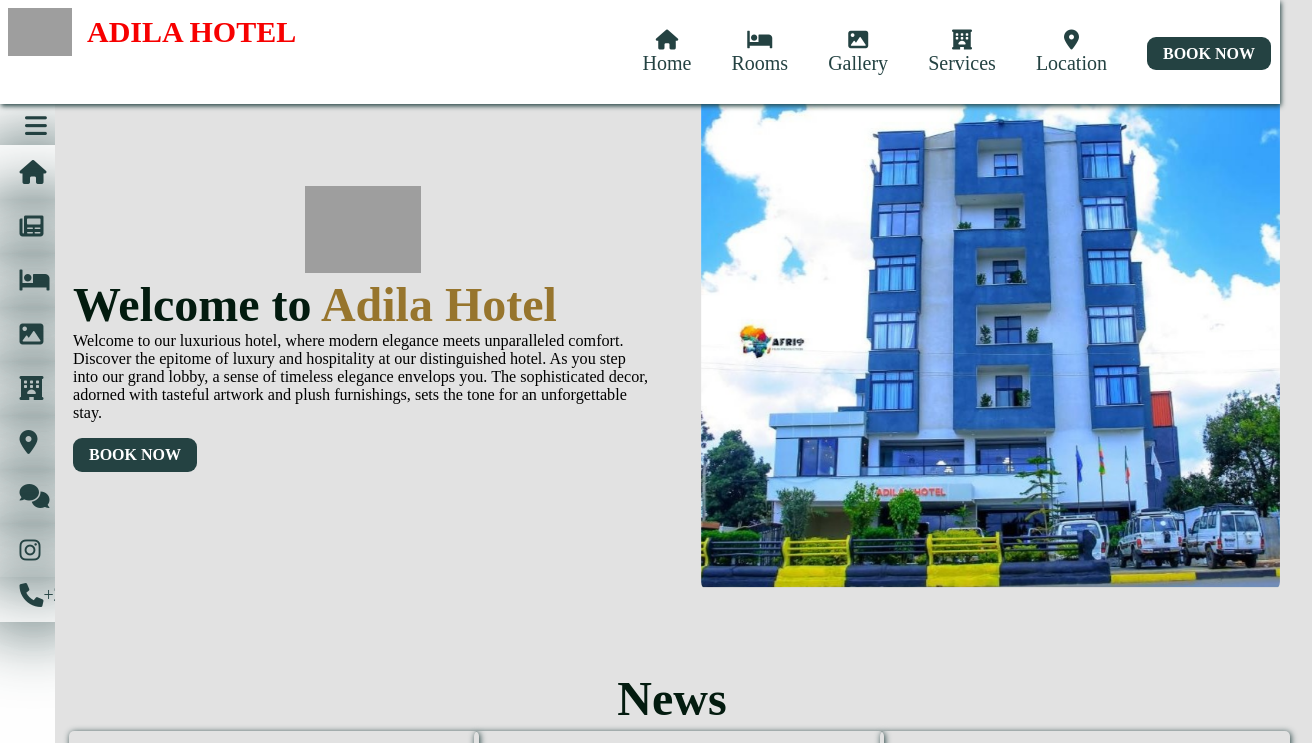
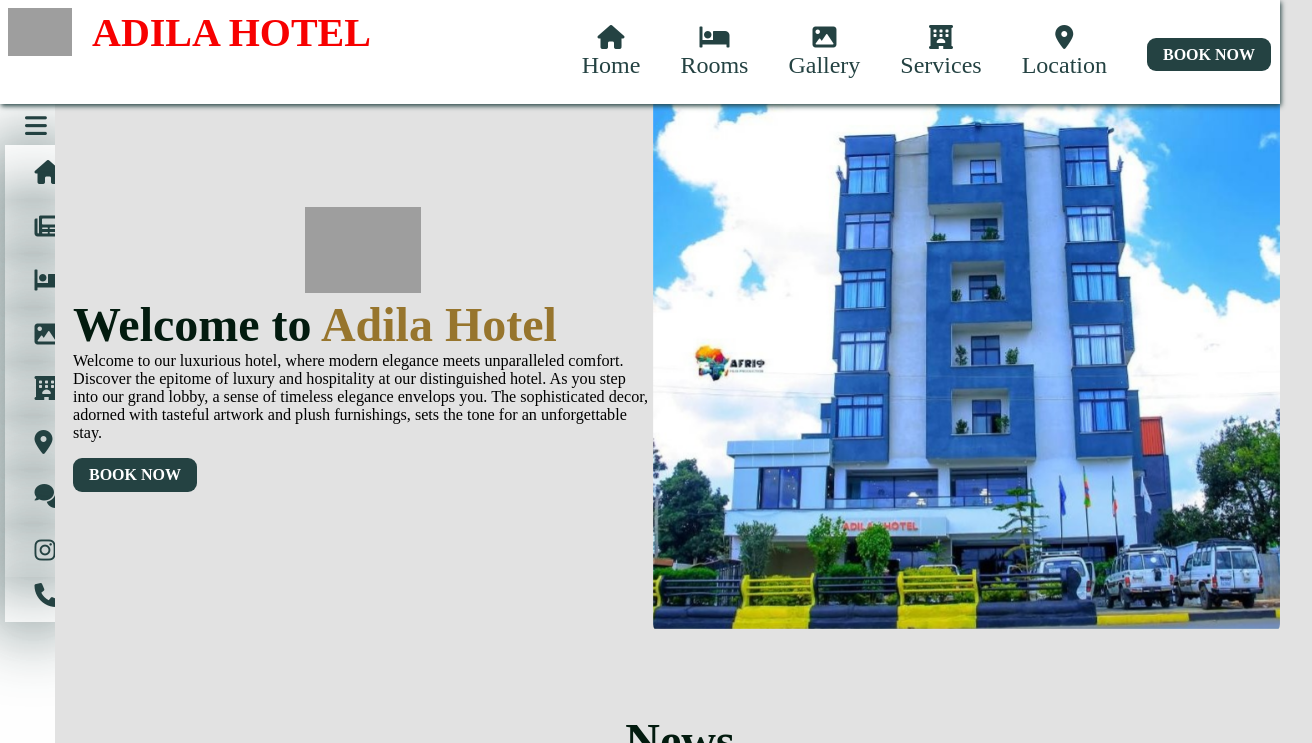
Before and after one commit to birukdjn/Adilahotel, a plain HTML site: page index.html in a window 1280 px wide. Shown: the top 743 px of the page, 1312 px wide, since content can reach past the window. Drawn offline with Linux system fonts and the light colour scheme; grey boxes are pictures that could not be loaded.

Commit message:
Uploaded remaining files

```diff
--- a/assets/css/style.css
+++ b/assets/css/style.css
@@ -2,6 +2,10 @@
     margin: 0;
     padding: 0;
     text-decoration: none;
+    box-sizing: border-box;
+}
+html{
+    width:100%;
 }
 body{
         margin: 0;
@@ -44,13 +48,14 @@ li{
     list-style: none;
 
     display: inline-block;
-    font-size: 20px;
+    font-size: 1.5em;
 }
 .logo{
     margin: 0.5rem;
     width: 100%;
     display:flex;
     overflow: hidden;
+
 }
 .logo img{
     width: 4rem;
@@ -59,7 +64,7 @@ li{
 }
 h2{
     margin-left: .5em;
-    font-size: 30px;
+    font-size: 2.5em;
     align-content: center;
     color: rgb(247, 0, 0);
     font-weight: 900;
@@ -69,7 +74,7 @@ main{
     display: flex;
     transition: margin-left 0.3s ease;
     padding-top:5rem ;
-    margin-left: 4rem;
+    margin-left:5rem;
 
 }
 
@@ -78,7 +83,7 @@ main{
     width: 50%;
     align-content:center;
     justify-content: center;
-    padding: 0 3em;
+    padding: 0 0 0 3em  ;
 
 }
 .room-description{
@@ -118,12 +123,7 @@ p{
     color: black;
     font-size: 1.01rem;
 }
-.description p:hover{
-    font-size: 1.3rem;
-    transition-duration:.51s;
 
-
-}
 .room-description p:hover{
         font-size: 1.01em;
     }
@@ -179,7 +179,7 @@ header span:hover{
 header span:active{
     color: rgb(255, 0, 0);
    background-color: #97752D;
-    /* background: none; */
+
 
 }
 .logo h2:active{
@@ -295,14 +295,9 @@ ul div .tel,a,i{
 
 }
 
-
-
-
-
 .sidebar.collapsed + main {
     margin-left: 25px;
 }
-
 
 .sidebar ul li div a{
 
```
